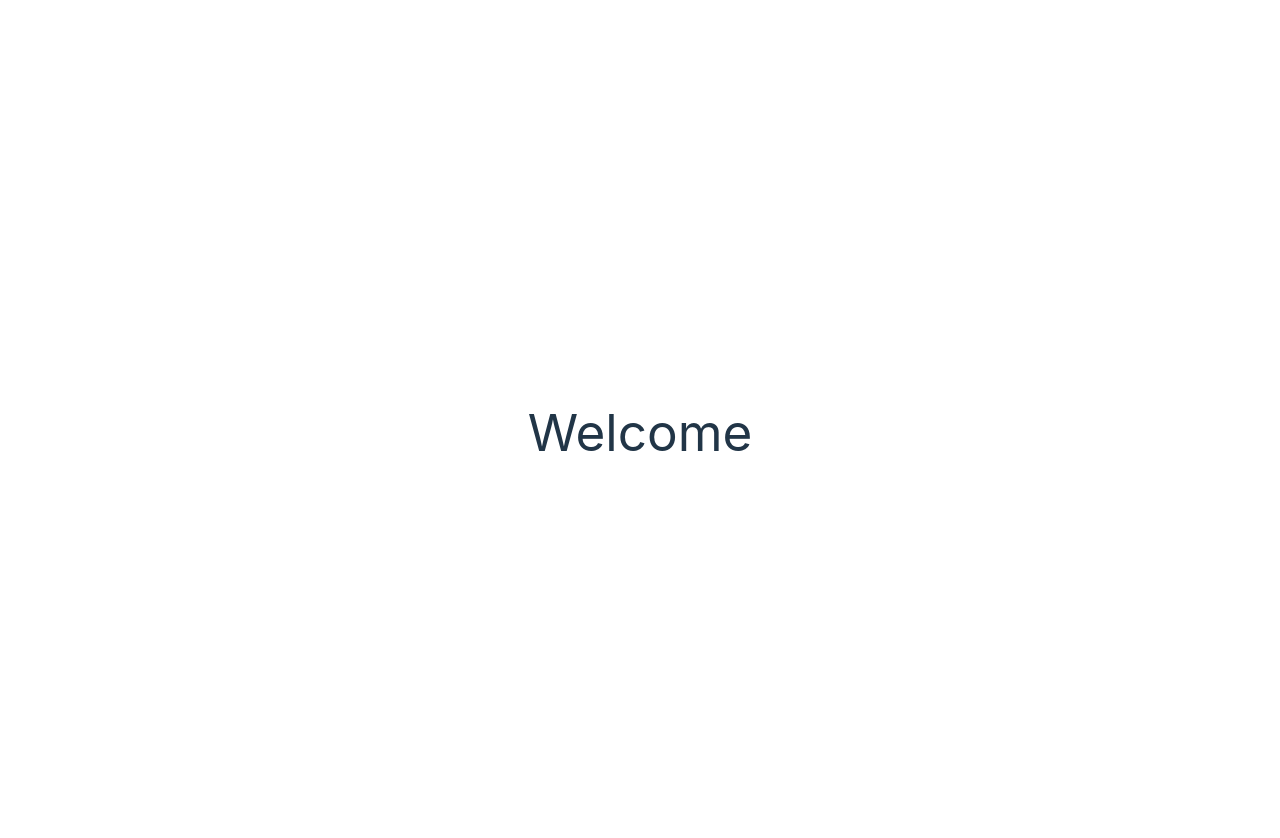
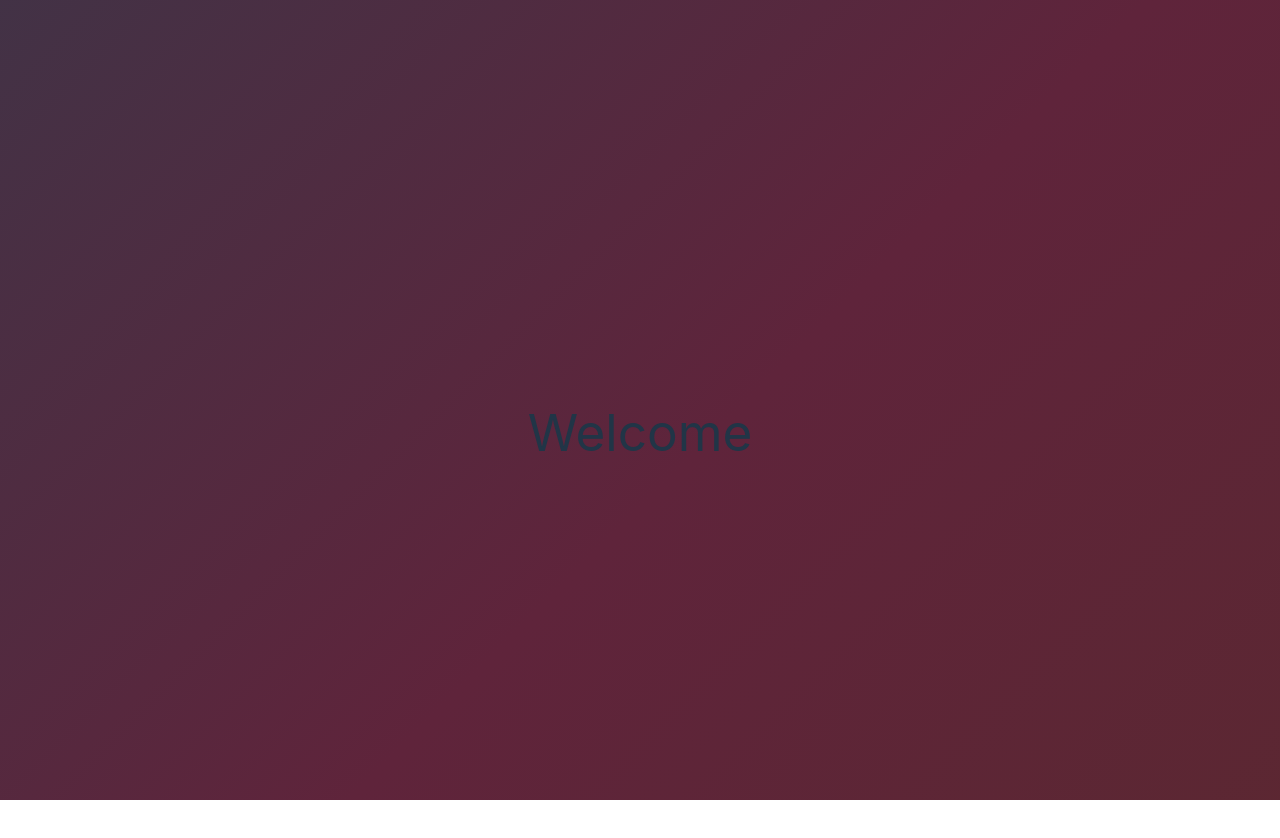
Before and after one commit to carlos-jmh/gpt-quest, a React (Vite) app in the folder gpt-quest-web/: page / in a window 1280 px wide. Shown: the top 838 px of the page. Built offline with nearby package versions, Linux system fonts and the light colour scheme.

Commit message:
new buttons tyle

```diff
--- a/gpt-quest-web/src/index.css
+++ b/gpt-quest-web/src/index.css
@@ -9,7 +9,6 @@
 
   color-scheme: light grey;
   color: rgba(255, 255, 255, 0.87);
-  background-color: #000000;
 
   font-synthesis: none;
   text-rendering: optimizeLegibility;
@@ -32,6 +31,28 @@
   place-items: center;
   min-width: 320px;
   min-height: 100vh;
+	background: linear-gradient(-45deg, #552d21, #5f243b, #1a4655, #175043);
+	background-size: 400% 400%;
+	animation: gradient 30s ease infinite;
+	height: 100vh;
+}
+
+@keyframes gradient {
+	0% {
+		background-position: 0% 50%;
+	}
+	50% {
+		background-position: 100% 50%;
+	}
+	100% {
+		background-position: 0% 50%;
+	}
+}
+
+img {
+  display: block;
+  margin: 0 auto;
+  border-radius: 10px;
 }
 
 h1 {
--- a/gpt-quest-web/src/pages/CharacterCreation.jsx
+++ b/gpt-quest-web/src/pages/CharacterCreation.jsx
@@ -9,6 +9,7 @@
     GiRogue,
     GiWizardFace,
 } from "react-icons/gi";
+
 
 import {Button, ButtonGroup, Card, Typography, Tooltip} from "@material-tailwind/react";
 import {useNavigate} from "react-router-dom";
--- a/gpt-quest-web/src/pages/QuestChat.jsx
+++ b/gpt-quest-web/src/pages/QuestChat.jsx
@@ -129,7 +129,6 @@
 
         <div className="chat_bg">
             <Card className="p-4 shadow-none" color="transparent">
-
                 <CardBody className={""}>
                     {/* Dynamic text area */}
                     <Card className="h-96 mb-4" id="dynamic-text-area">
```
